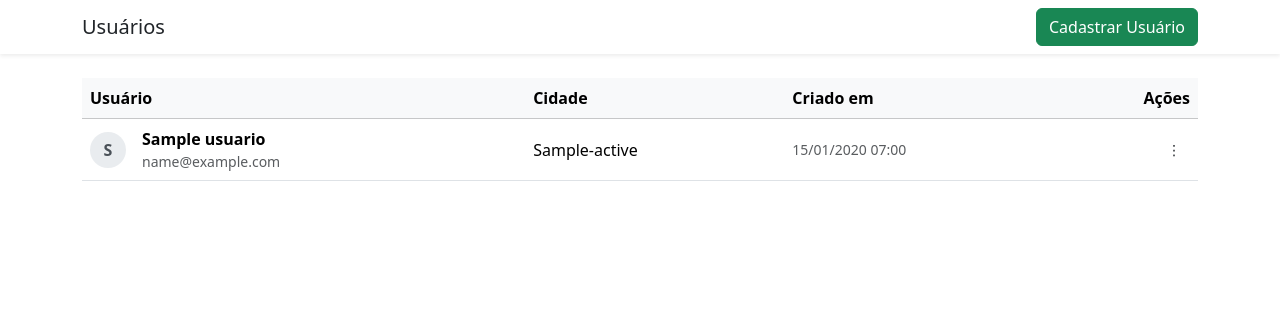
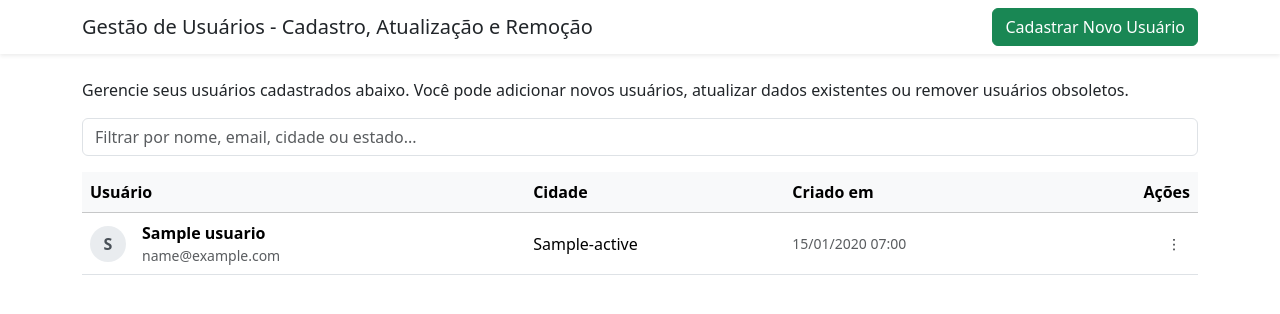
Before and after one commit to iigorfelipe/pyUsers, a Django app: page / in a window 1280 px wide. Shown: the top 314 px of the page. Run offline with Django 5.2, Linux system fonts and the light colour scheme; tables that the repository leaves empty hold one stand-in row (values such as "Sample post").

Commit message:
feat: improve semantics and add filtering field

```diff
--- a/usuarios/templates/usuarios/base.html
+++ b/usuarios/templates/usuarios/base.html
@@ -4,7 +4,25 @@
   <head>
     <meta charset="utf-8" />
     <meta name="viewport" content="width=device-width, initial-scale=1" />
-    <title>{% block title %}Meu App{% endblock %}</title>
+
+    <title>{% block title %}Gestão de Usuários - Cadastro e Administração{% endblock %}</title>
+    <meta
+      name="description"
+      content="Gerencie facilmente seus usuários cadastrando, atualizando e removendo informações como nome, email, cidade e estado. Plataforma ideal para administração de usuários em projetos Django."
+    />
+    <meta
+      name="keywords"
+      content="usuários, cadastro de usuários, gestão de usuários, Django, administração, email, cidade, estado"
+    />
+    <meta name="robots" content="index, follow" />
+
+    <meta property="og:title" content="Gestão de Usuários - Cadastro e Administração" />
+    <meta
+      property="og:description"
+      content="Gerencie facilmente seus usuários cadastrando, atualizando e removendo informações como nome, email, cidade e estado."
+    />
+    <meta property="og:type" content="website" />
+
     <link href="https://cdn.jsdelivr.net/npm/bootstrap@5.3.7/dist/css/bootstrap.min.css" rel="stylesheet" />
     <link rel="stylesheet" href="{% static 'usuarios/css/styles.css' %}" />
     {% block extra_css %}{% endblock %}
--- a/usuarios/templates/usuarios/modals.html
+++ b/usuarios/templates/usuarios/modals.html
@@ -4,26 +4,41 @@
       <form method="POST" id="userForm" action="{% url 'usuarios:home' %}">
         {% csrf_token %}
         <div class="modal-header">
-          <h5 class="modal-title" id="userModalTitle">Usuário</h5>
-          <button type="button" class="btn-close" data-bs-dismiss="modal"></button>
+          <h5 class="modal-title" id="userModalTitle">Cadastrar ou Atualizar Usuário</h5>
+          <button type="button" class="btn-close" data-bs-dismiss="modal" aria-label="Fechar"></button>
         </div>
         <div class="modal-body">
+          <p>Preencha os campos abaixo para gerenciar informações do usuário.</p>
           <div class="mb-3">
-            <label class="form-label">Nome</label>
-            <input type="text" class="form-control" name="nome" id="userNome" required />
+            <label class="form-label" for="userNome">Nome</label>
+            <input
+              type="text"
+              class="form-control"
+              name="nome"
+              id="userNome"
+              required
+              placeholder="Ex: João da Silva"
+            />
           </div>
           <div class="mb-3">
-            <label class="form-label">Email</label>
-            <input type="email" class="form-control" name="email" id="userEmail" required />
+            <label class="form-label" for="userEmail">Email</label>
+            <input
+              type="email"
+              class="form-control"
+              name="email"
+              id="userEmail"
+              required
+              placeholder="exemplo@email.com"
+            />
           </div>
           <div class="mb-3">
-            <label class="form-label">Estado</label>
+            <label class="form-label" for="userEstado">Estado</label>
             <select class="form-select" name="estado" id="userEstado" required>
               <option value="">Selecione um estado</option>
             </select>
           </div>
           <div class="mb-3">
-            <label class="form-label">Cidade</label>
+            <label class="form-label" for="userCidade">Cidade</label>
             <select class="form-select" name="cidade" id="userCidade" required>
               <option value="">Selecione uma cidade</option>
             </select>
@@ -31,7 +46,7 @@
         </div>
         <div class="modal-footer">
           <button class="btn btn-secondary" type="button" data-bs-dismiss="modal">Cancelar</button>
-          <button class="btn btn-primary" type="submit">Salvar</button>
+          <button class="btn btn-primary" type="submit">Salvar Usuário</button>
         </div>
       </form>
     </div>
--- a/usuarios/templates/usuarios/navbar.html
+++ b/usuarios/templates/usuarios/navbar.html
@@ -1,6 +1,8 @@
-<nav class="navbar navbar-light bg-white shadow-sm">
-  <div class="container d-flex justify-content-between align-items-center">
-    <h5 class="mb-0">Usuários</h5>
-    <button class="btn btn-success" id="createBtn">Cadastrar Usuário</button>
-  </div>
-</nav>
+<header>
+  <nav class="navbar navbar-light bg-white shadow-sm">
+    <div class="container d-flex justify-content-between align-items-center">
+      <h1 class="mb-0 fs-5">Gestão de Usuários - Cadastro, Atualização e Remoção</h1>
+      <button class="btn btn-success" id="createBtn">Cadastrar Novo Usuário</button>
+    </div>
+  </nav>
+</header>
--- a/usuarios/templates/usuarios/usuarios.html
+++ b/usuarios/templates/usuarios/usuarios.html
@@ -1,28 +1,49 @@
 {% extends 'usuarios/base.html' %}
-{% block title %}Gerenciamento de Usuários{% endblock %}
+{% block title %}Gestão de Usuários - Cadastro, Listagem e Administração{% endblock %}
 {% block content %}
 {% include 'usuarios/modals.html' %}
+
+<section aria-label="Lista de usuários cadastrados">
+  <p>Gerencie seus usuários cadastrados abaixo. Você pode adicionar novos usuários, atualizar dados existentes ou remover usuários obsoletos.</p>
+
+  <section aria-label="Filtro de usuários" class="mb-3">
+    <form id="filterForm" class="d-flex align-items-center gap-3" role="search">
+      <label for="filterInput" class="visually-hidden">Filtrar usuários</label>
+      <input
+        type="text"
+        id="filterInput"
+        class="form-control"
+        placeholder="Filtrar por nome, email, cidade ou estado..."
+        value="{{ q|default:'' }}"
+        aria-label="Filtrar usuários por nome, email, cidade ou estado"
+      />
+      <button type="button" id="clearFilterBtn" class="btn btn-outline-secondary" style="display: none;">
+        Limpar Filtro
+      </button>
+    </form>
+  </section>
+
 
   <table class="table align-middle mb-0">
     <thead class="table-light">
       <tr>
-      <th>Usuário</th>
-      <th>Cidade</th>
-      <th>Criado em</th>
-      <th class="text-end">Ações</th>
+        <th scope="col">Usuário</th>
+        <th scope="col">Cidade</th>
+        <th scope="col">Criado em</th>
+        <th scope="col" class="text-end">Ações</th>
       </tr>
     </thead>
     <tbody>
       {% for u in usuarios %}
       <tr>
         <td>
-        <div class="d-flex align-items-center">
-          <div class="avatar">{{ u.nome|slice:":1" }}</div>
+          <article class="d-flex align-items-center" aria-label="Usuário {{ u.nome }}">
+            <div class="avatar" aria-hidden="true">{{ u.nome|slice:":1" }}</div>
             <div class="ms-3">
               <div class="fw-semibold">{{ u.nome }}</div>
               <div class="text-muted small">{{ u.email }}</div>
             </div>
-        </div>
+          </article>
         </td>
         <td>
           <span title="{{ u.cidade_estado }}">{{ u.cidade_estado }}</span>
@@ -30,7 +51,7 @@
         <td class="small text-muted">{{ u.criado_em|date:"d/m/Y H:i" }}</td>
         <td class="text-end">
           <div class="dropdown">
-          <button class="btn btn-sm" type="button" data-bs-toggle="dropdown" aria-expanded="false">
+            <button class="btn btn-sm" type="button" data-bs-toggle="dropdown" aria-expanded="false" aria-label="Ações do usuário">
               &#x22EE;
             </button>
             <ul class="dropdown-menu dropdown-menu-end">
@@ -59,10 +80,12 @@
       </tr>
       {% empty %}
       <tr>
-      <td colspan="4" class="text-center text-muted py-4">Nenhum usuário cadastrado.</td>
+        <td colspan="4" class="text-center text-muted py-4">
+          Nenhum usuário cadastrado ainda. Comece cadastrando novos usuários usando o botão "Cadastrar Novo Usuário" acima.
+        </td>
       </tr>
       {% endfor %}
     </tbody>
   </table>
-
+</section>
 {% endblock %}
```
Lines whose indentation alone changed are shown as unchanged.
